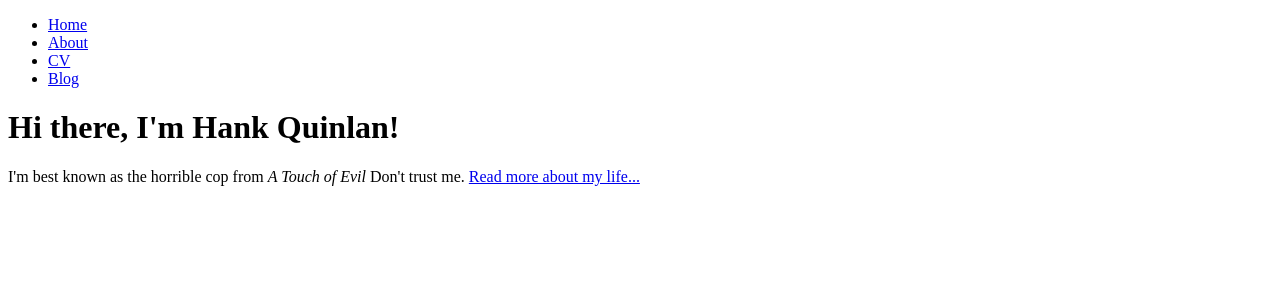
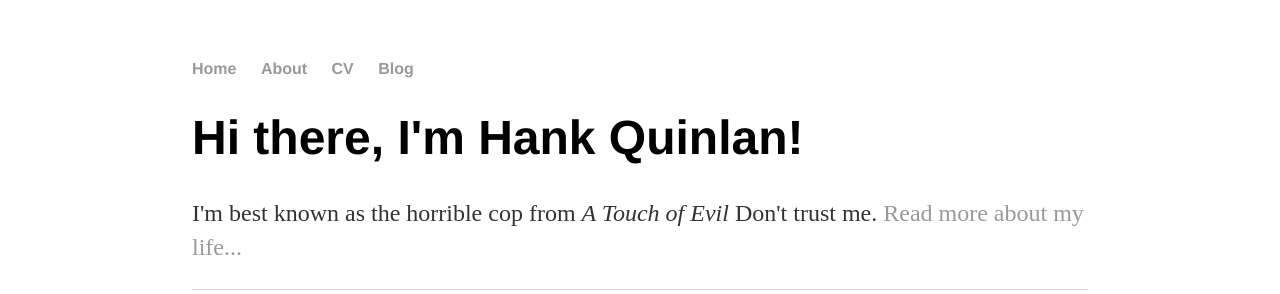
Before and after one commit to cesarbook/cesarbook.github.io, a plain HTML site: page index.html in a window 1280 px wide. Drawn offline with Linux system fonts and the light colour scheme.

Commit message:
Update index.html

```diff
--- a/index.html
+++ b/index.html
@@ -2,7 +2,7 @@
 <html>
 	<head>
 		<title>Hank Quinlan, Horrible Cop</title>
-		<link rel="stylesheet" type="text/css" href="/css/main.css">
+		<link rel="stylesheet" type="text/css" href="/style.css">
 	</head>
 	<body>
 		<nav>
```
